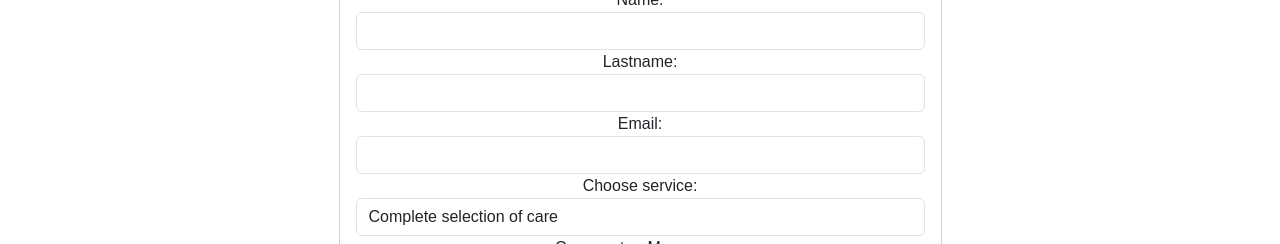
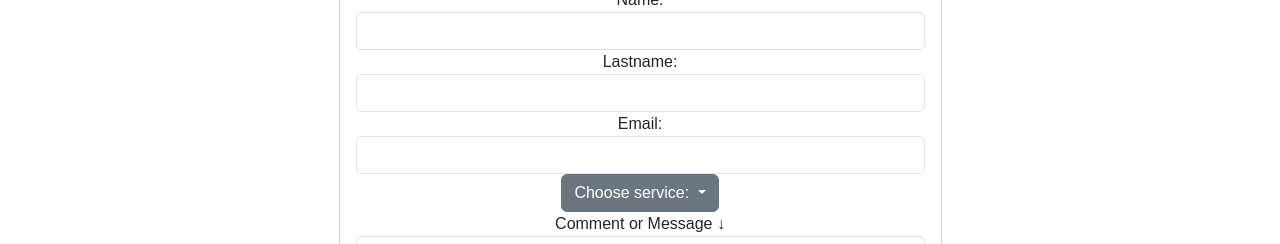
Before and after one commit to aqzerim/WEB_A1, a plain HTML site: page Assignment2/service.html in a window 1280 px wide. Shown: the part 556-800 px from the top of the page. Drawn offline with nearby package versions, Linux system fonts and the light colour scheme.

Commit message:
service.html

```diff
--- a/Assignment2/service.html
+++ b/Assignment2/service.html
@@ -48,7 +48,7 @@
                 </div>
               </section>
 
-      <section id="request">
+              <section id="request">
                 <div id="centered">
                     <form>
                         <div class="container">
@@ -68,16 +68,17 @@
                                             <div class="form-group">
                                                 <label for="email">Email:</label>
                                                 <input type="email" class="form-control" id="email" name="email" maxlength="50">
-                                            </div>
-                                            <div class="form-group">
-                                                <label for="service">Choose service:</label>
-                                                <select class="form-control" id="service" name="service">
-                                                    <option value="1">Complete selection of care</option>
-                                                    <option value="2">Adviсes</option>
-                                                    <option value="3">Dermatologist service</option>
-                                                    <option value="4">Cosmetologist service</option>
-                                                </select>
-                                            </div>
+
+                                            <div class="dropdown">
+                                                <button class="btn btn-secondary dropdown-toggle" type="button" data-bs-toggle="dropdown" aria-expanded="false">
+                                                    Choose service:
+                                                </button>
+                                                <ul class="dropdown-menu">
+                                                  <li><a class="dropdown-item" href="#">Complete selection of care</a></li>
+                                                  <li><a class="dropdown-item" href="#">Adviсes</a></li>
+                                                  <li><a class="dropdown-item" href="#">Dermatologist service</a></li>
+                                                </ul>
+                                              </div>
                                             <div class="form-group">
                                                 <label for="comment">Comment or Message &#8595;</label>
                                                 <textarea class="form-control" id="comment" name="comment" rows="4" maxlength="1000"></textarea>
@@ -97,6 +98,7 @@
                     Your request has been submitted successfully!
                 </div>
             </section>
+
 
   <footer class="footer">
     <div class="container">
```
